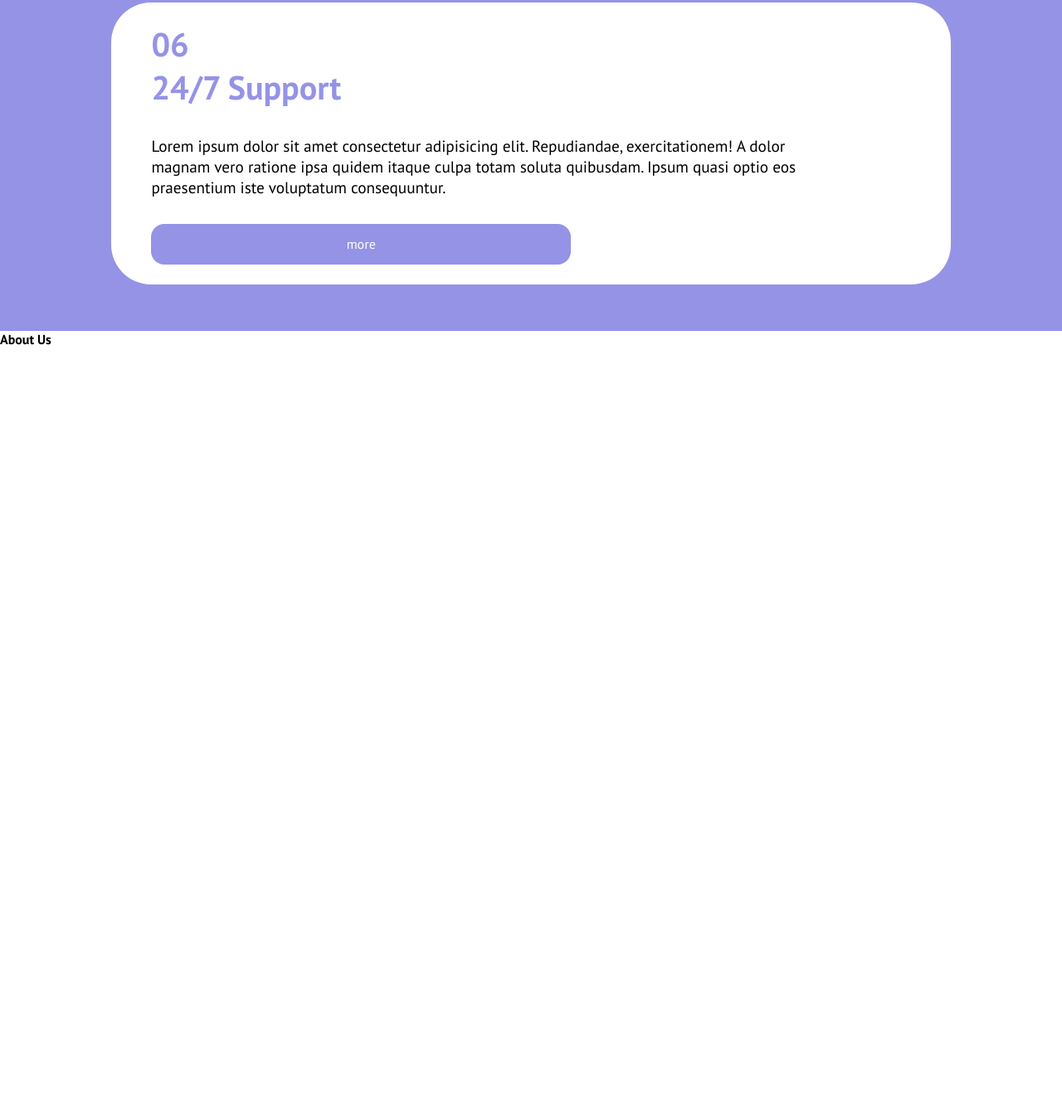
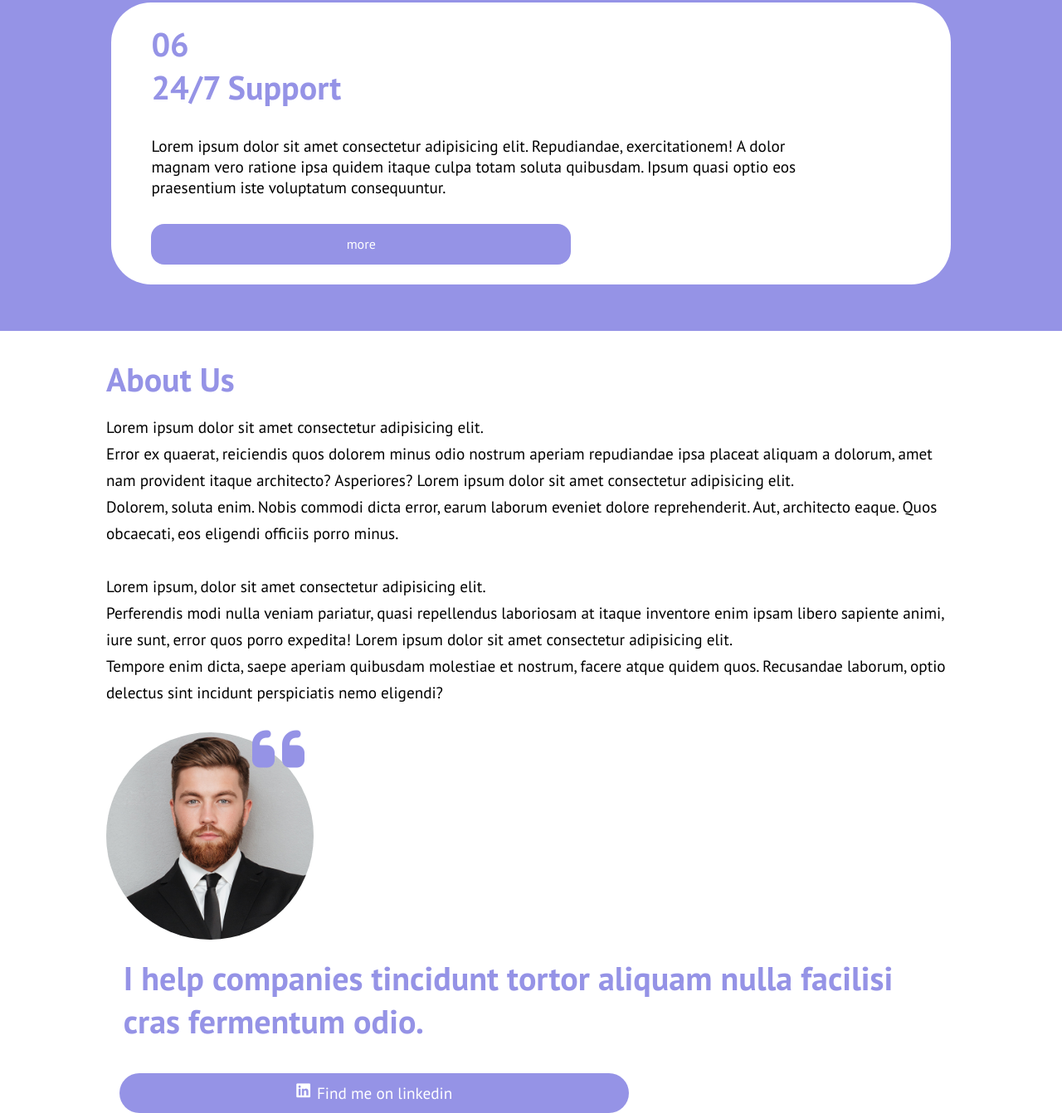
Before and after one commit to Dario-Miccinelli/htmlcss-responsive-layout, a plain HTML site: page index.html in a window 1280 px wide. Shown: the part 10210-11552 px from the top of the page at 83% size. Before the commit the page ends 10629 px from the top, so only its background shows below. Drawn offline with Linux system fonts and the light colour scheme.

Commit message:
Fine about us

```diff
--- a/assets/css/style.css
+++ b/assets/css/style.css
@@ -304,3 +304,65 @@ header {
 }
 
 /* fine parte box */
+
+#Aboutus {
+    width: 80%;
+    margin: auto;
+    height: 100%;
+    margin-top: 2rem;
+
+}
+
+#Aboutus h2 {
+    font-size: 2.5rem;
+    color: #9593e6;
+}
+
+#Aboutus p {
+    text-align: left;
+    line-height: 2rem;
+    margin-top: 1rem;
+
+}
+
+.bckgrnd {
+    width: 250px;
+    height: 250px;
+    background-image: url(../img/about.jpg);
+    background-repeat: no-repeat;
+    background-size: 100%;
+    border-radius: 50%;
+    background-position: center;
+
+}
+
+.quotation i{
+    position: relative;
+    color: #9593e6;
+    font-size: 4.5rem;
+    top: -1rem;
+    left: 11rem;
+}
+
+.quote {
+    padding: 1.3rem;
+}
+
+.linkedin {
+    background-color: #9593e6;
+    padding: 0.7rem;
+    margin-top: 1rem;
+    border-radius: 2rem ;
+    margin-left: 1rem;
+    display: flex;
+    width: 60%;
+    color: white;
+    justify-content: center;
+    font-size: 1.2rem;
+}
+
+.fa-linkedin {
+    margin-right: 0.5rem;
+}
+
+/* Fine parte about us  */
--- a/index.html
+++ b/index.html
@@ -224,7 +224,21 @@
 
       <section id="Aboutus">
         <h2>About Us</h2>
+        <p>Lorem ipsum dolor sit amet consectetur adipisicing elit. <br> Error ex quaerat, reiciendis quos dolorem minus odio nostrum aperiam repudiandae ipsa placeat aliquam a dolorum, amet nam provident itaque architecto? Asperiores?
+            Lorem ipsum dolor sit amet consectetur adipisicing elit. <br> Dolorem, soluta enim. Nobis commodi dicta error, earum laborum eveniet dolore reprehenderit. Aut, architecto eaque. Quos obcaecati, eos eligendi officiis porro minus.
+        </p>
+
+        <p>Lorem ipsum, dolor sit amet consectetur adipisicing elit. <br> Perferendis modi nulla veniam pariatur, quasi repellendus laboriosam at itaque inventore enim ipsam libero sapiente animi, iure sunt, error quos porro expedita!
+            Lorem ipsum dolor sit amet consectetur adipisicing elit. <br> Tempore enim dicta, saepe aperiam quibusdam molestiae et nostrum, facere atque quidem quos. Recusandae laborum, optio delectus sint incidunt perspiciatis nemo eligendi?
+        </p>
+
+        <div class="bckgrnd"> <div class="quotation"><i class="fa-solid fa-quote-left"></i></div></div>
+        <h2 class="quote">I help companies tincidunt tortor aliquam nulla facilisi cras fermentum odio.</h2>
+        <span class="linkedin"><i class="fa-brands fa-linkedin"></i>Find me on linkedin</span>
+
       </section>
+
+      <!-- FINE ABOUT US -->
 
 
     </main>
```
